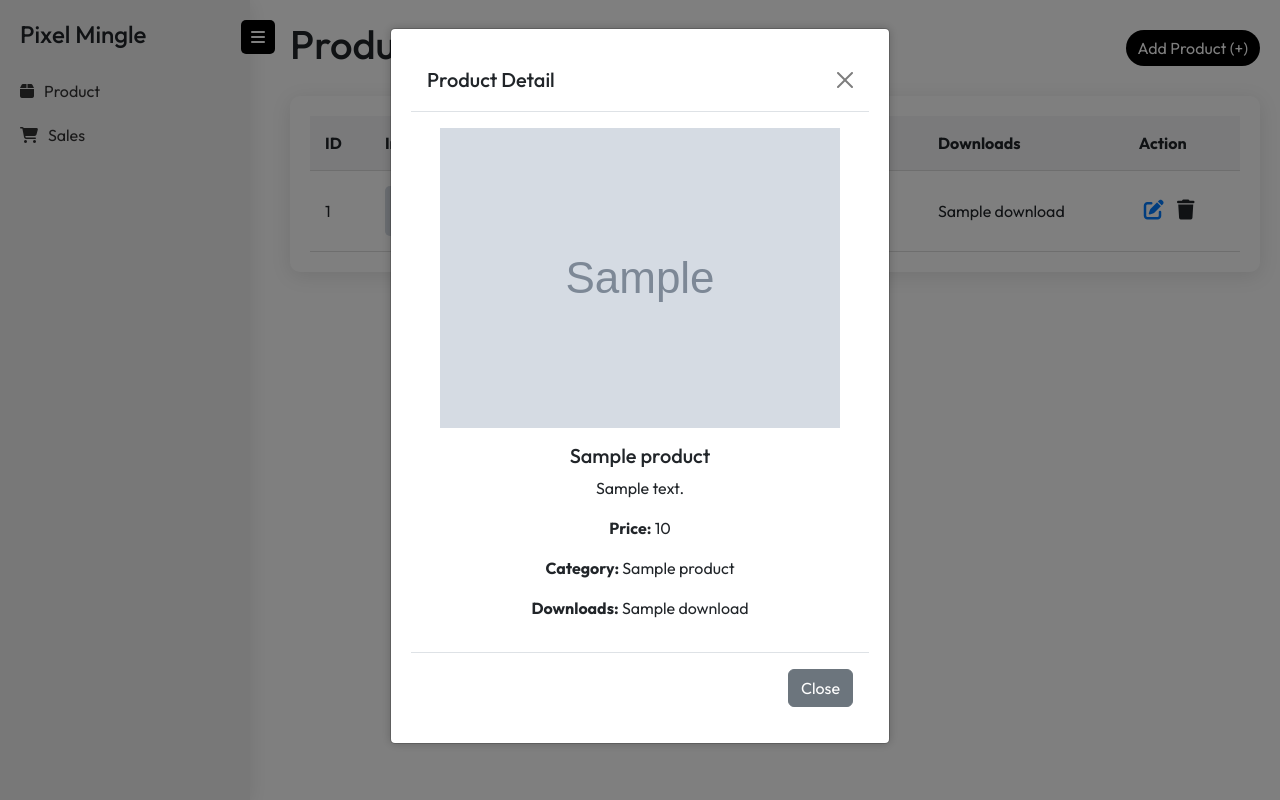
After one commit to jenridewany/sideMission, a CodeIgniter 4 app: the page made by app/Views/creator/listingProducts.php in a window 1280 px wide, after a click that opens the changed part. The commit adds this page. Run offline with PHP 8.4 and a stand-in for CodeIgniter, Linux system fonts and the light colour scheme; the template is opened without the code that fills it: most values are stand-ins (such as "Sample title", 1, 10 or a date in 2020); grey boxes marked "Sample" are stand-in pictures; some libraries are stand-ins or nearby versions.

Commit message:
tambah fungsi edit, delete, details untuk role creator

```diff
--- a/app/Config/Routes.php
+++ b/app/Config/Routes.php
@@ -15,6 +15,7 @@ $routes->get('/products', 'Products::index');
 $routes->get('/add-products', 'Products::add');
 $routes->post('/add-products/process', 'Products::addProduct');
 $routes->get('/add-products', 'Products::add');
-$routes->get('/edit-products', 'Products::edit');
-$routes->get('/products', 'Products::index');
+$routes->get('/edit-products/(:num)', 'Products::edit/$1');
+$routes->get('/update-products/process/(:num)', 'Products::update/$1');
 $routes->get('/dashboard', 'Users::index');
+$routes->get('/delete-products/(:num)', 'Products::delete/$1');
--- /dev/null
+++ b/app/Views/creator/listingProducts.php
@@ -0,0 +1,153 @@
+<!DOCTYPE html>
+<html lang="en">
+<head>
+    <meta charset="UTF-8">
+    <meta name="viewport" content="width=device-width, initial-scale=1.0">
+    <title>Product Management</title>
+    <link href="https://cdn.jsdelivr.net/npm/bootstrap@5.3.3/dist/css/bootstrap.min.css" rel="stylesheet">
+    <link href="https://cdnjs.cloudflare.com/ajax/libs/font-awesome/6.4.0/css/all.min.css" rel="stylesheet">
+    <link href="https://fonts.googleapis.com/css2?family=Outfit:wght@400;500;700&display=swap" rel="stylesheet">
+    <link rel="stylesheet" href="<?= base_url('css/styles-dashboard.css'); ?>">
+</head>
+<body>
+    <div class="sidebar" id="sidebar">
+        <button class="toggle-btn" id="toggleBtn"><i class="fas fa-bars"></i></button>
+        <h3>Pixel Mingle</h3>
+        <ul>
+            <li><a href="#"><i class="fas fa-box"></i> <span>Product</span></a></li>
+            <li><a href="#"><i class="fas fa-shopping-cart"></i> <span>Sales</span></a></li>
+        </ul>
+    </div>
+
+    <div class="content">
+        <div class="header">
+            <h1>Products</h1>
+            <a href="/add-products" class="btn btn-primary">Add Product (+)</a>
+        </div>
+
+        <div class="table-container">
+            <table>
+                <thead>
+                    <tr>
+                        <th>ID</th>
+                        <th>Image</th>
+                        <th>Name</th>
+                        <th>Price</th>
+                        <th>Category</th>
+                        <th>Downloads</th>
+                        <th>Action</th>
+                    </tr>
+                </thead>
+                <tbody id="productTableBody">
+                    <?php foreach($products as $product): ?>
+                        <tr data-bs-toggle="modal" data-bs-target="#detailModal" data-id="<?= esc($product['id']) ?>" data-name="<?= esc($product['name']) ?>" data-description="<?= esc($product['description']) ?>" data-price="<?= esc($product['price']) ?>" data-category="<?= esc($product['category_name']) ?>" data-download="<?= esc($product['download']) ?>" data-image="<?= esc($product['picture']) ?>">
+                            <td><?= esc($product['id']) ?></td>
+                            <td><img src="<?= esc($product['picture']) ?>" alt='Product Image'></td>
+                            <td><?= esc($product['name']) ?></td>
+                            <td><?= esc($product['price']) ?></td>
+                            <td><?= esc($product['category_name']) ?></td>
+                            <td><?= esc($product['download']) ?></td>
+                            <td>
+                                <div class='action-buttons'>
+                                    <a href="<?= site_url('edit-products/'.$product['id']) ?>" class="edit"><i class="fas fa-edit"></i></a>
+                                    <i class='fas fa-trash delete' data-id="<?= $product['id'] ?>"></i>
+                                </div>
+                            </td>
+                        </tr>
+                    <?php endforeach; ?>
+                </tbody>
+            </table>
+        </div>
+    </div>
+
+    <!-- Delete Modal -->
+    <div class="modal fade" id="deleteModal" tabindex="-1" aria-labelledby="deleteModalLabel" aria-hidden="true">
+        <div class="modal-dialog">
+            <div class="modal-content">
+                <div class="modal-header">
+                    <h5 class="modal-title" id="deleteModalLabel">Delete Confirmation</h5>
+                    <button type="button" class="btn-close" data-bs-dismiss="modal" aria-label="Close"></button>
+                </div>
+                <div class="modal-body">
+                    Are you sure you want to delete this product?
+                </div>
+                <div class="modal-footer">
+                    <button type="button" class="btn btn-secondary" data-bs-dismiss="modal">Cancel</button>
+                    <button type="button" class="btn btn-danger" id="confirmDelete">Delete</button>
+                </div>
+            </div>
+        </div>
+    </div>
+
+    <!-- Detail Modal -->
+    <div class="modal fade" id="detailModal" tabindex="-1" aria-labelledby="detailModalLabel" aria-hidden="true">
+        <div class="modal-dialog">
+            <div class="modal-content">
+                <div class="modal-header">
+                    <h5 class="modal-title" id="detailModalLabel">Product Detail</h5>
+                    <button type="button" class="btn-close" data-bs-dismiss="modal" aria-label="Close"></button>
+                </div>
+                <div class="modal-body">
+                    <img id="productImage" src="" alt="Product Image" class="img-fluid mb-3">
+                    <h5 id="productName"></h5>
+                    <p id="productDescription"></p>
+                    <p><strong>Price:</strong> <span id="productPrice"></span></p>
+                    <p><strong>Category:</strong> <span id="productCategory"></span></p>
+                    <p><strong>Downloads:</strong> <span id="productDownloads"></span></p>
+                </div>
+                <div class="modal-footer">
+                    <button type="button" class="btn btn-secondary" data-bs-dismiss="modal">Close</button>
+                </div>
+            </div>
+        </div>
+    </div>
+
+    <script src="https://cdn.jsdelivr.net/npm/bootstrap@5.3.3/dist/js/bootstrap.bundle.min.js"></script>
+    <script>
+        const toggleBtn = document.getElementById('toggleBtn');
+        const sidebar = document.getElementById('sidebar');
+        const content = document.getElementById('content');
+
+        toggleBtn.addEventListener('click', () => {
+            sidebar.classList.toggle('minimized');
+            content.classList.toggle('minimized');
+        });
+
+        const deleteButtons = document.querySelectorAll('.delete');
+        let deleteId;
+
+        deleteButtons.forEach(button => {
+            button.addEventListener('click', function () {
+                deleteId = this.getAttribute('data-id');
+                const deleteModal = new bootstrap.Modal(document.getElementById('deleteModal'));
+                deleteModal.show();
+            });
+        });
+
+        document.getElementById('confirmDelete').addEventListener('click', function () {
+            window.location.href = '/delete-products/' + deleteId;
+        });
+
+        const productRows = document.querySelectorAll('#productTableBody tr');
+        const detailModal = new bootstrap.Modal(document.getElementById('detailModal'));
+        const productImage = document.getElementById('productImage');
+        const productName = document.getElementById('productName');
+        const productDescription = document.getElementById('productDescription');
+        const productPrice = document.getElementById('productPrice');
+        const productCategory = document.getElementById('productCategory');
+        const productDownloads = document.getElementById('productDownloads');
+
+        productRows.forEach(row => {
+            row.addEventListener('click', function () {
+                productImage.src = this.getAttribute('data-image');
+                productName.textContent = this.getAttribute('data-name');
+                productDescription.textContent = this.getAttribute('data-description');
+                productPrice.textContent = this.getAttribute('data-price');
+                productCategory.textContent = this.getAttribute('data-category');
+                productDownloads.textContent = this.getAttribute('data-download');
+                detailModal.show();
+            });
+        });
+    </script>
+</body>
+</html>
--- a/public/css/styles-dashboard.css
+++ b/public/css/styles-dashboard.css
@@ -273,3 +273,11 @@ table td button:hover {
     font-size: 20px;
     margin: 0 5px;
 }
+.edit {
+    color: #007bff;
+    cursor: pointer;
+    text-decoration: none;
+}
+.edit:hover {
+    color: #0056b3;
+}
```
Also changed, not shown: app/Controllers/Products.php (+30 -14 lines), app/Controllers/Users.php (added, +13 -0 lines), app/Models/ProductModel.php (+21 -0 lines), app/Views/creator/editProducts.php (added, +90 -0 lines), app/Views/listingProducts.php (deleted, +0 -63 lines), app/Views/user/home.php (added, +75 -0 lines), app/Views/creator/addProducts.php (renamed from app/Views/addProducts.php), public/assets/uploads/1720104385_53b1ebd233b2a6395c79.jpg (added), public/assets/uploads/1720108558_0cfd64e066fa7b93d5e0.jpg (added), 1 other file.
